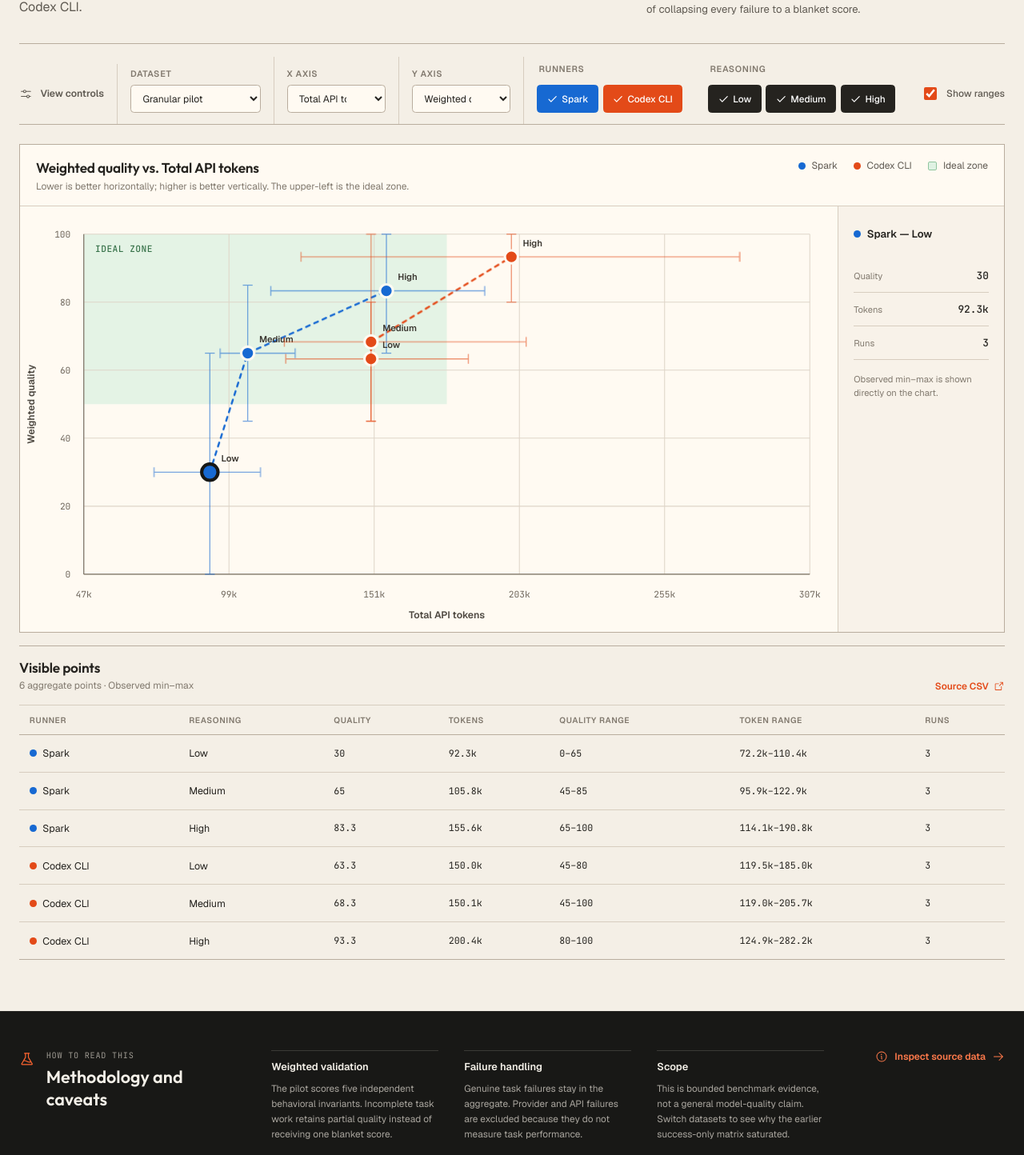
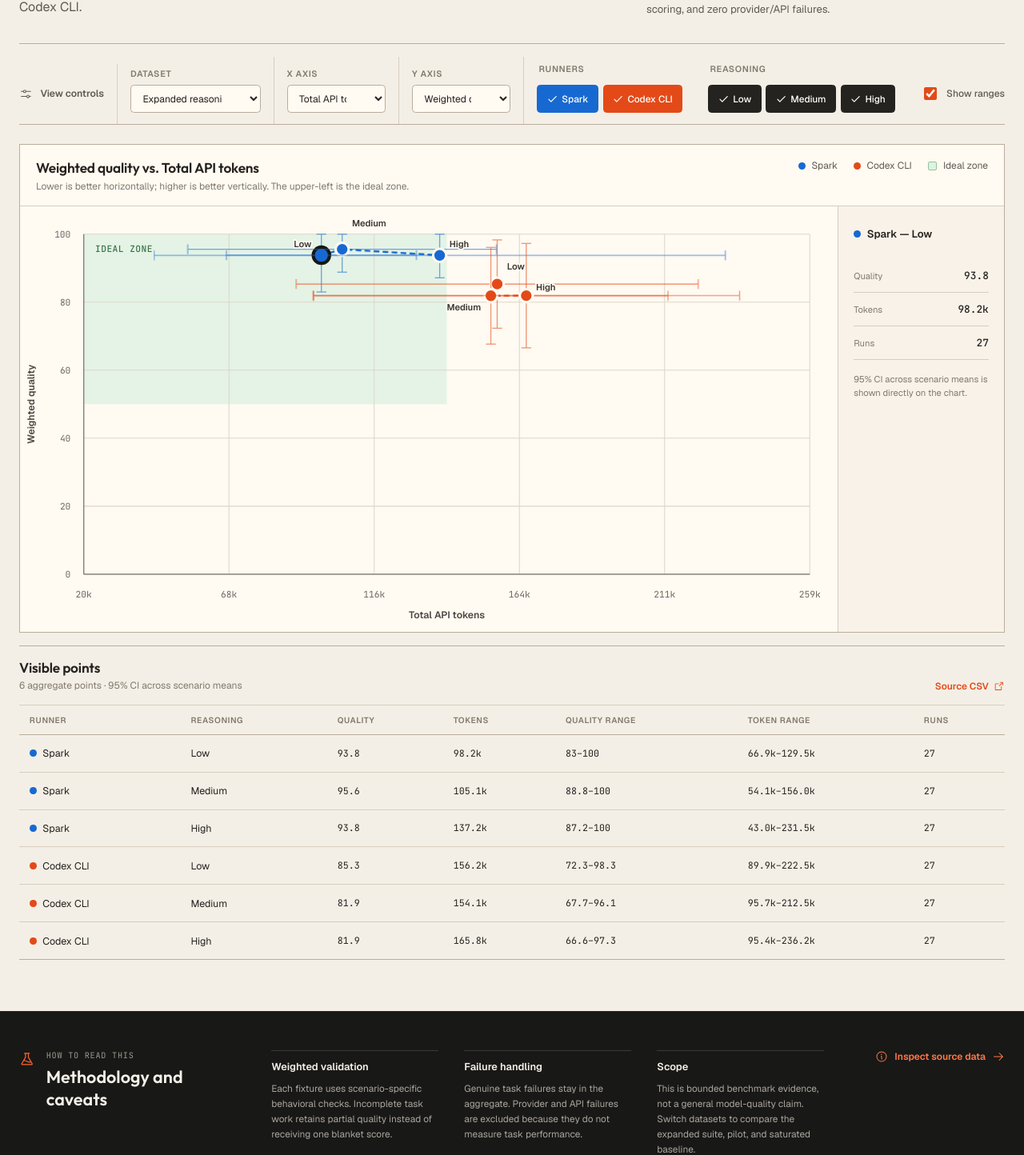
Before and after one commit to ifBars/codex-spark-agent, a React (Vite) app in the folder web/: page / in a window 1280 px wide. Shown: the part 252-1696 px from the top of the page at 80% size. Built offline with nearby package versions, Linux system fonts and the light colour scheme.

Commit message:
docs(benchmarks): publish expanded reasoning matrix
Add the 162-run scenario-balanced dataset and methodology, make it the explorer default, and improve dense point-label placement for overlapping confidence intervals.

```diff
--- a/web/src/components/BenchmarkExplorer.jsx
+++ b/web/src/components/BenchmarkExplorer.jsx
@@ -109,7 +109,7 @@
             <article>
               <h3>Weighted validation</h3>
               <p>
-                The pilot scores five independent behavioral invariants. Incomplete task work retains partial quality instead of receiving one blanket score.
+                Each fixture uses scenario-specific behavioral checks. Incomplete task work retains partial quality instead of receiving one blanket score.
               </p>
             </article>
             <article>
@@ -121,7 +121,7 @@
             <article>
               <h3>Scope</h3>
               <p>
-                This is bounded benchmark evidence, not a general model-quality claim. Switch datasets to see why the earlier success-only matrix saturated.
+                This is bounded benchmark evidence, not a general model-quality claim. Switch datasets to compare the expanded suite, pilot, and saturated baseline.
               </p>
             </article>
           </div>
--- a/web/src/components/CostQualityChart.jsx
+++ b/web/src/components/CostQualityChart.jsx
@@ -8,6 +8,18 @@
 const reasoningOrder = { low: 0, medium: 1, high: 2 };
 const plotWidth = WIDTH - FRAME.left - FRAME.right;
 const plotHeight = HEIGHT - FRAME.top - FRAME.bottom;
+const labelOffsets = {
+  spark: {
+    low: { dx: -12, dy: -10, anchor: "end" },
+    medium: { dx: 12, dy: -28, anchor: "start" },
+    high: { dx: 12, dy: -10, anchor: "start" },
+  },
+  codex: {
+    low: { dx: 12, dy: -18, anchor: "start" },
+    medium: { dx: -12, dy: 18, anchor: "end" },
+    high: { dx: 12, dy: -6, anchor: "start" },
+  },
+};
 
 function ticks(min, max, count = 5) {
   return Array.from({ length: count + 1 }, (_, index) => min + ((max - min) * index) / count);
@@ -140,6 +152,9 @@
             const cx = x(row[xMetrics[xMetric].key]);
             const cy = y(row[yMetrics[yMetric].key]);
             const labelToLeft = cx > WIDTH - 190;
+            const preferredLabel = labelOffsets[row.runner][row.reasoning];
+            const labelX = labelToLeft ? cx - 14 : cx + preferredLabel.dx;
+            const labelAnchor = labelToLeft ? "end" : preferredLabel.anchor;
 
             return (
               <g className="chart-point" key={`${row.runner}-${row.reasoning}`}>
@@ -174,9 +189,9 @@
                 />
                 <text
                   className="point-label"
-                  x={labelToLeft ? cx - 14 : cx + 14}
-                  y={cy - 13}
-                  textAnchor={labelToLeft ? "end" : "start"}
+                  x={labelX}
+                  y={cy + preferredLabel.dy}
+                  textAnchor={labelAnchor}
                 >
                   {sentenceCase(row.reasoning)}
                 </text>
--- a/web/src/data/benchmarks.js
+++ b/web/src/data/benchmarks.js
@@ -15,6 +15,56 @@
 }
 
 export const datasets = [
+  {
+    id: "expanded-reasoning-suite",
+    label: "Expanded reasoning suite",
+    shortLabel: "Expanded",
+    date: "July 26, 2026",
+    sample: "9 difficult tasks × 3 runs per level",
+    rangeKind: "95% CI across scenario means",
+    source:
+      "https://github.com/ifBars/codex-spark-agent/blob/main/docs/benchmarks/reasoning-cost-quality-expanded-2026-07-26.csv",
+    description:
+      "A 162-run matrix with scenario-balanced averages, behavioral quality scoring, and zero provider/API failures.",
+    rows: [
+      point("spark", "low", {
+        quality: 93.8, qualityMin: 83, qualityMax: 100,
+        tokens: 98209, tokensMin: 66868, tokensMax: 129549,
+        duration: 14.39, durationMin: 8.04, durationMax: 20.74,
+        successRate: 88.89, runs: 27,
+      }),
+      point("spark", "medium", {
+        quality: 95.57, qualityMin: 88.82, qualityMax: 100,
+        tokens: 105067, tokensMin: 54130, tokensMax: 156004,
+        duration: 13.91, durationMin: 7.92, durationMax: 19.9,
+        successRate: 88.89, runs: 27,
+      }),
+      point("spark", "high", {
+        quality: 93.77, qualityMin: 87.16, qualityMax: 100,
+        tokens: 137234, tokensMin: 42997, tokensMax: 231470,
+        duration: 18.98, durationMin: 6.15, durationMax: 31.81,
+        successRate: 88.89, runs: 27,
+      }),
+      point("codex", "low", {
+        quality: 85.32, qualityMin: 72.33, qualityMax: 98.31,
+        tokens: 156209, tokensMin: 89880, tokensMax: 222538,
+        duration: 24.08, durationMin: 18.58, durationMax: 29.58,
+        successRate: 77.78, runs: 27,
+      }),
+      point("codex", "medium", {
+        quality: 81.89, qualityMin: 67.67, qualityMax: 96.11,
+        tokens: 154117, tokensMin: 95695, tokensMax: 212539,
+        duration: 23.83, durationMin: 19.95, durationMax: 27.71,
+        successRate: 66.67, runs: 27,
+      }),
+      point("codex", "high", {
+        quality: 81.92, qualityMin: 66.57, qualityMax: 97.27,
+        tokens: 165801, tokensMin: 95441, tokensMax: 236161,
+        duration: 25.94, durationMin: 18.81, durationMax: 33.07,
+        successRate: 66.67, runs: 27,
+      }),
+    ],
+  },
   {
     id: "granular-pilot",
     label: "Granular pilot",
--- a/web/src/styles.css
+++ b/web/src/styles.css
@@ -511,7 +511,11 @@
   font-family: "Geist", sans-serif;
   font-size: 11px;
   font-weight: 600;
+  paint-order: stroke;
   pointer-events: none;
+  stroke: var(--paper);
+  stroke-linejoin: round;
+  stroke-width: 4px;
 }
 
 .point-inspector {
```
Also changed, not shown: 5 other files (tests, documents, lock files or other folders).
